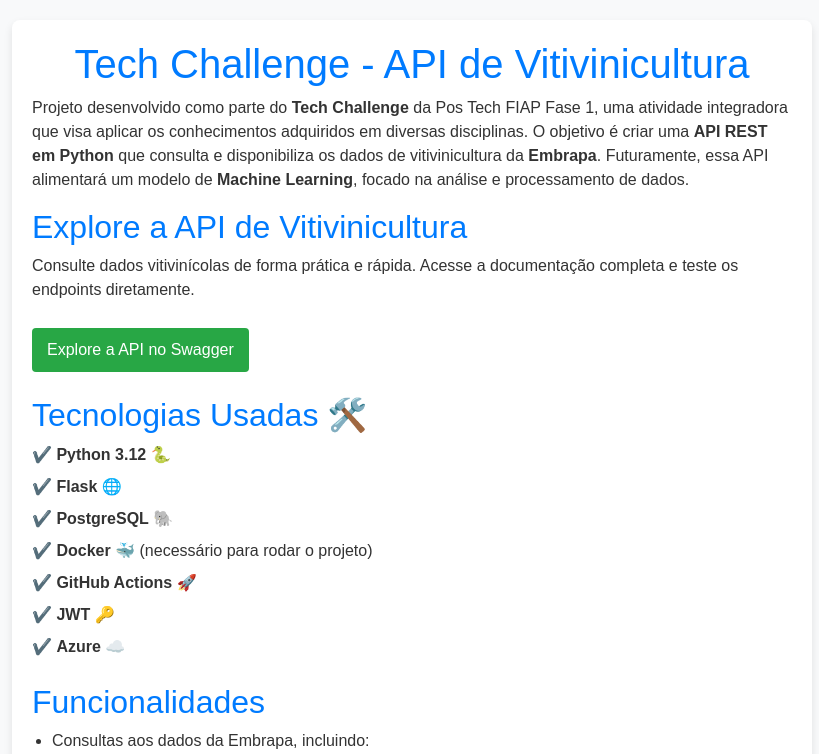
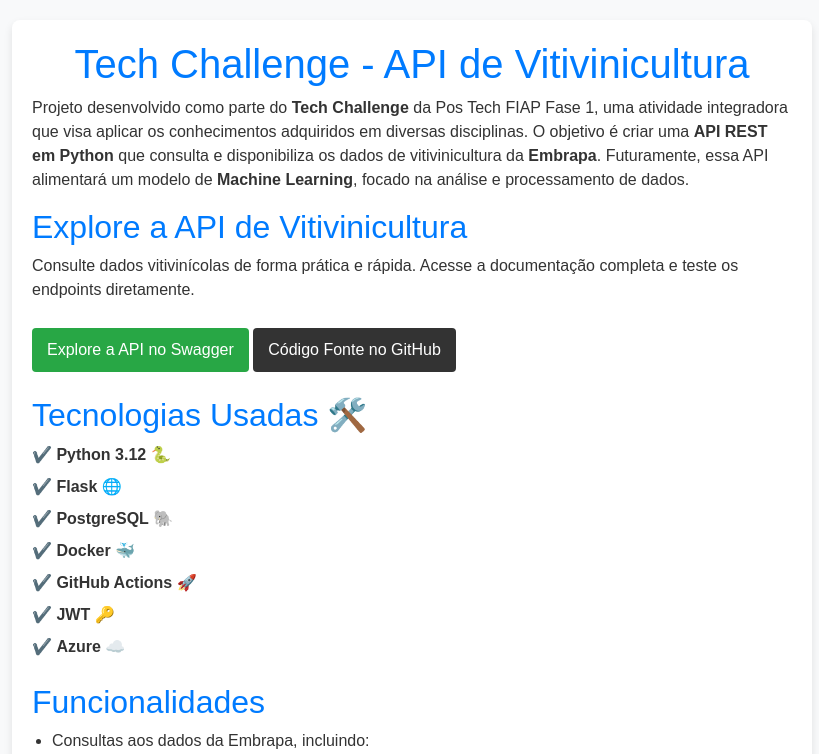
Before and after one commit to phenrike/tech-challenge-3MLET, a Flask app: page / in a window 1280 px wide. Shown: the top 754 px of the page, without its empty margins (228-1047 px from the left). Run offline with Flask 3, Linux system fonts and the light colour scheme; some libraries are stand-ins or nearby versions.

Commit message:
Ajuste da home page

```diff
--- a/src/api/templates/index.html
+++ b/src/api/templates/index.html
@@ -3,7 +3,7 @@
 <head>
     <meta charset="UTF-8">
     <meta name="viewport" content="width=device-width, initial-scale=1.0">
-    <title>Tech Challenge - API de Vitivinicultura</title>
+    <title>Bem-vindo à API de Vitivinicultura</title>
     <link rel="stylesheet" href="https://stackpath.bootstrapcdn.com/bootstrap/4.5.2/css/bootstrap.min.css">
     <style>
         body {
@@ -23,17 +23,25 @@
         h1, h2 {
             color: #007bff;
         }
-        .swagger-link {
+        .swagger-link, .github-link {
             color: #fff;
-            background-color: #28a745;
             padding: 10px 15px;
             text-decoration: none;
             border-radius: 4px;
             display: inline-block;
             margin-top: 10px;
         }
+        .swagger-link {
+            background-color: #28a745;
+        }
         .swagger-link:hover {
             background-color: #218838;
+        }
+        .github-link {
+            background-color: #333;
+        }
+        .github-link:hover {
+            background-color: #444;
         }
         ul, ol {
             padding-left: 20px;
@@ -71,13 +79,14 @@
         <h2>Explore a API de Vitivinicultura</h2>
         <p>Consulte dados vitivinícolas de forma prática e rápida. Acesse a documentação completa e teste os endpoints diretamente.</p>
         <a href="https://azapp-apivitivinicultura.azurewebsites.net/apidocs/" class="swagger-link" target="_blank">Explore a API no Swagger</a>
+        <a href="https://github.com/phenrike/tech-challenge-3MLET" class="github-link" target="_blank">Código Fonte no GitHub</a>
 
         <h2 class="mt-4">Tecnologias Usadas 🛠️</h2>
         <ul class="technologies">
             <li><strong>Python 3.12</strong> 🐍</li>
             <li><strong>Flask</strong> 🌐</li>
             <li><strong>PostgreSQL</strong> 🐘</li>
-            <li><strong>Docker</strong> 🐳 (necessário para rodar o projeto)</li>
+            <li><strong>Docker</strong> 🐳</li>
             <li><strong>GitHub Actions</strong> 🚀</li>
             <li><strong>JWT</strong> 🔑</li>
             <li><strong>Azure</strong> ☁️</li>
```
